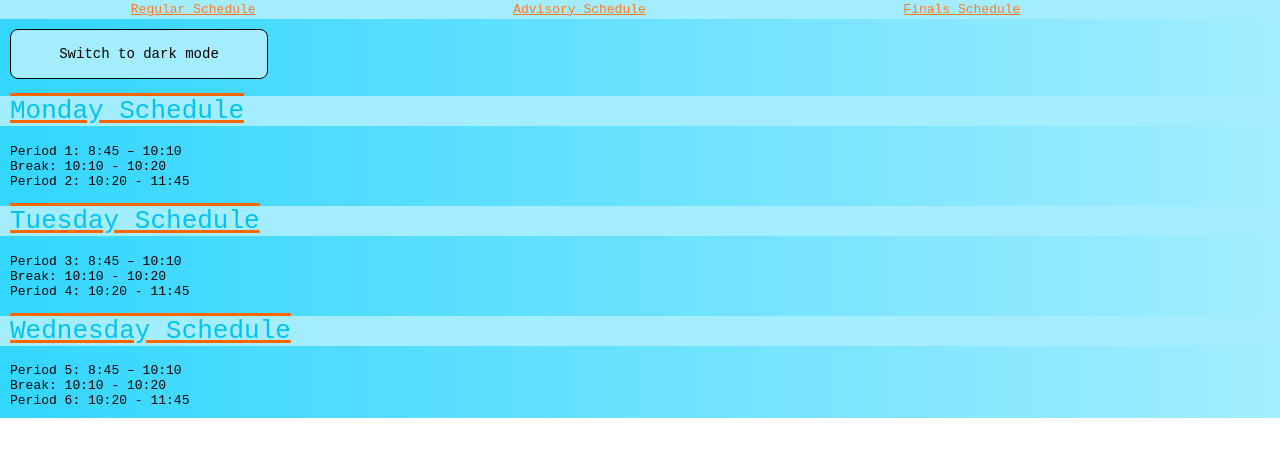
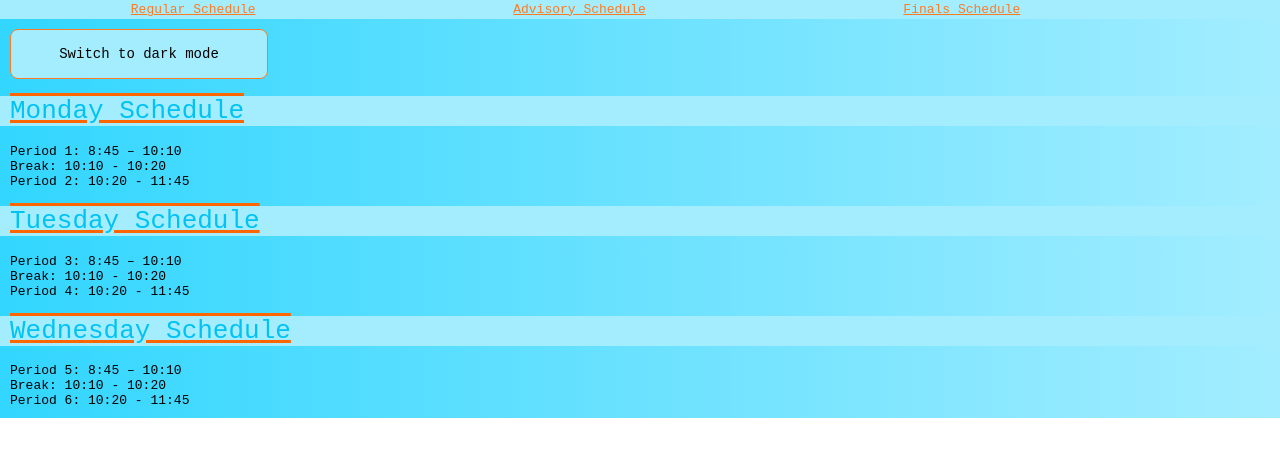
Before and after one commit to TheHarmonicRealm/TheHarmonicRealm.github.io, a plain HTML site: page Schedules/FinalsSchedule.html in a window 1280 px wide. Drawn offline with Linux system fonts and the light colour scheme.

Commit message:
save before Henry

```diff
--- a/JS/DarkModeSwitching.js
+++ b/JS/DarkModeSwitching.js
@@ -3,7 +3,7 @@ var cssVars =
     ["inactive", "hover", "active", "inactive-underline", "hover-underline", "active-underline",
         "link-underline-width", "background-color", "body-color", "links-background", "title-color",
         "title-background", "underline-color", "gradient-top", "gradient-bottom", "button-background",
-        "button-text", "button-hover-background", "button-hover-text"];
+        "button-text", "button-hover-background", "button-hover-text", "button-border"];
 
 function setButtonText() {
 
--- a/Schedules/schedule-styles.css
+++ b/Schedules/schedule-styles.css
@@ -50,7 +50,7 @@
         --light-button-text: rgb(0, 0, 0);
         --light-button-hover-background: rgb(0, 204, 255);
         --light-button-hover-text: rgb(0, 0, 0);
-        --light-button-border: rgb(255, 255, 255);
+        --light-button-border: rgb(255, 123, 35);
 
         /* dark mode; the other ones are set to be equal to these if dark mode is on */
         --dark-inactive: rgb(187, 241, 255);
@@ -71,7 +71,7 @@
         --dark-button-text: rgb(255, 255, 255);
         --dark-button-hover-background: rgb(255, 102, 0);
         --dark-button-hover-text: rgb(255, 255, 255);
-        --dark-button-border: rgb(0, 0, 0);
+        --dark-button-border: rgb(187, 241, 255);
     }
 
     a {
```
